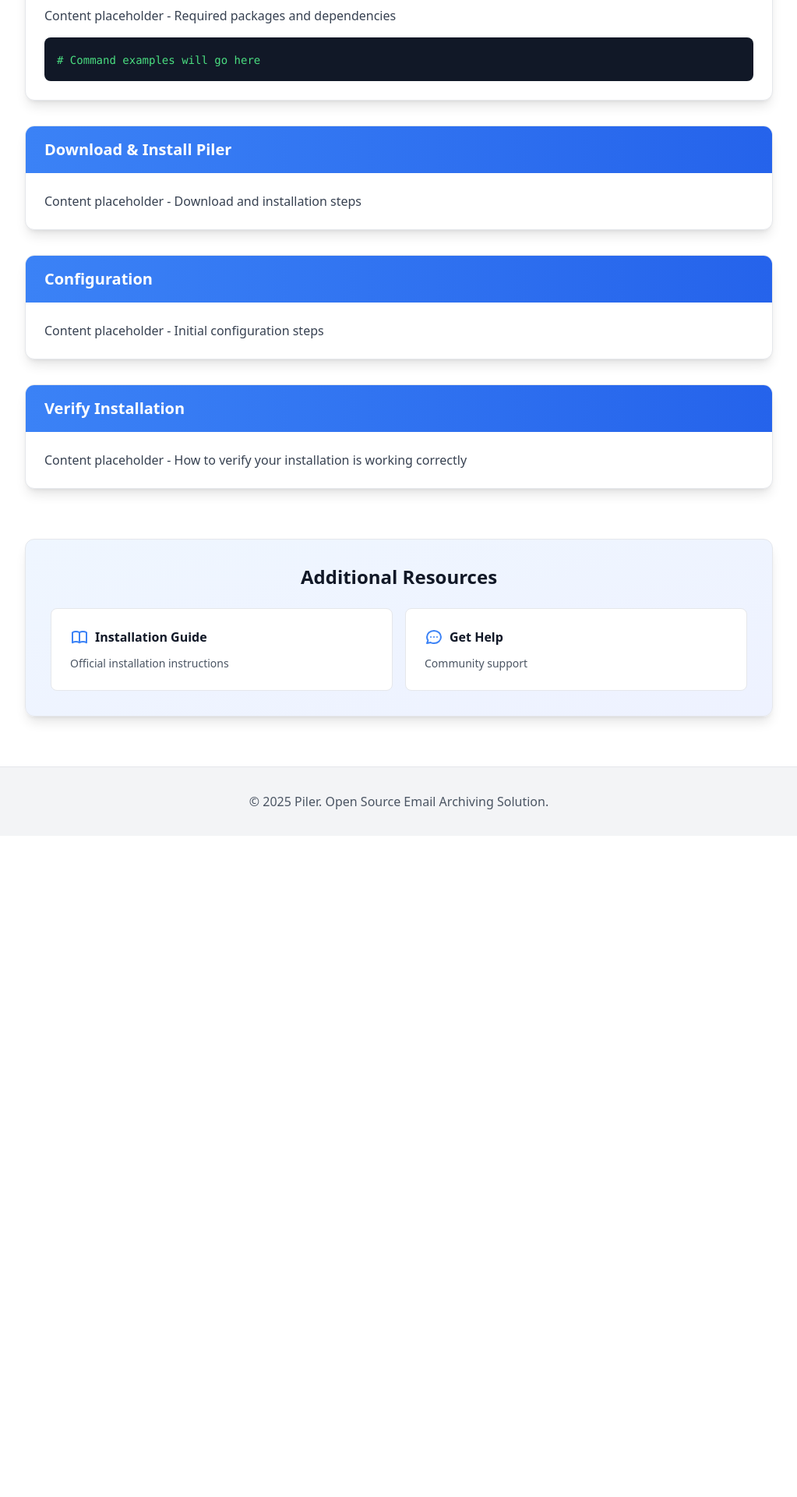
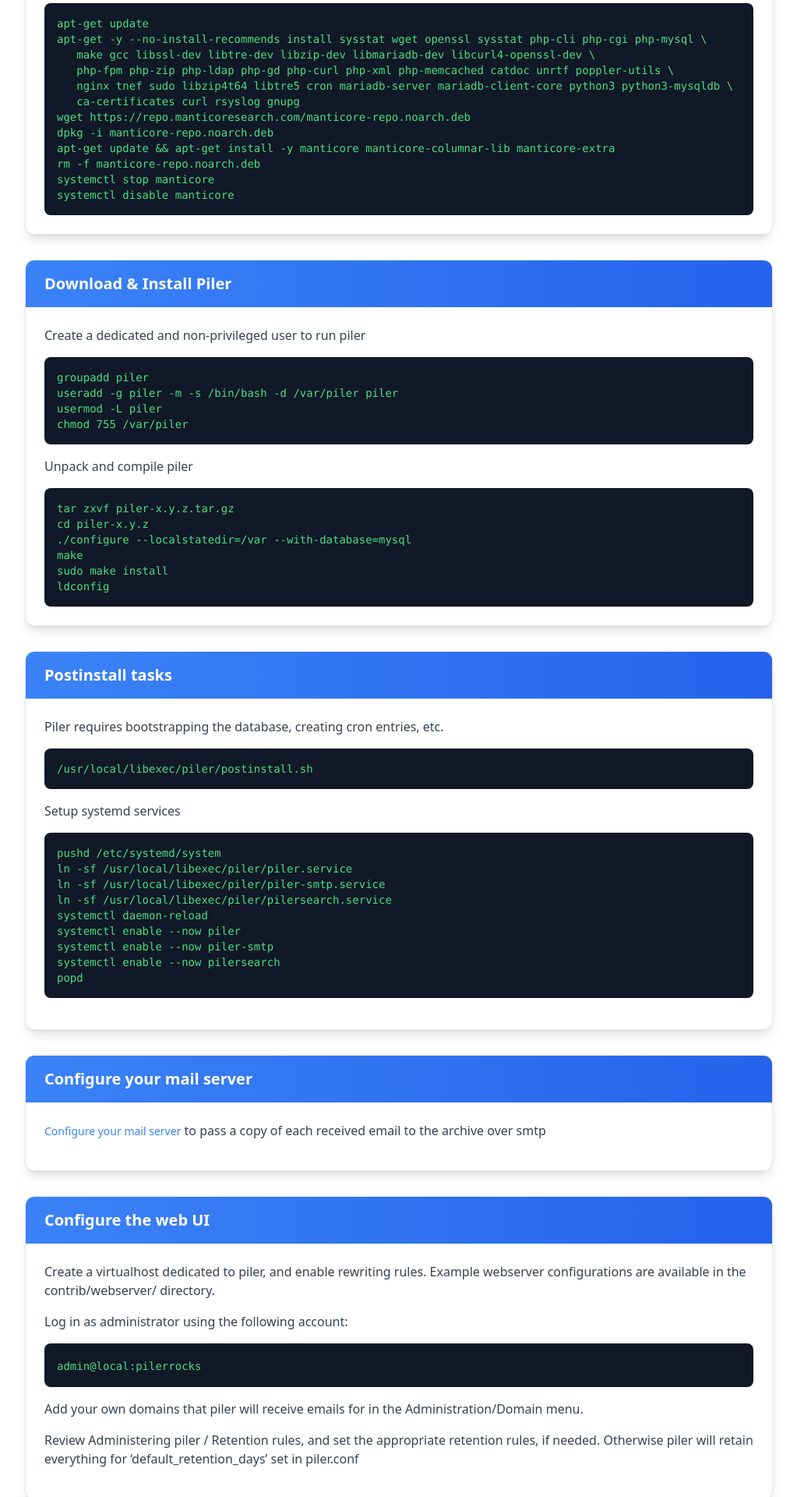
Before and after one commit to jsuto/mailpilerorg-nuxt, a Nuxt app: page /documentation/installation in a window 1280 px wide. Shown: the part 780-2700 px from the top of the page at 78% size, without its empty margins (128-1151 px from the left). Before the commit the page ends 1852 px from the top, so only its background shows below. Built offline with nearby package versions, Linux system fonts and the light colour scheme.

Commit message:
Added installation page
Signed-off-by: Janos SUTO <sj@acts.hu>

```diff
--- a/pages/documentation/installation.vue
+++ b/pages/documentation/installation.vue
@@ -24,16 +24,6 @@
     <section class="py-16 bg-white dark:bg-gray-900">
       <div class="max-w-5xl mx-auto px-4 sm:px-6 lg:px-8">
 
-        <!-- Introduction -->
-        <div class="mb-16">
-          <div class="prose prose-lg dark:prose-invert max-w-none">
-            <p class="text-lg text-gray-700 dark:text-gray-300 text-center mb-8">
-              Documentation content coming soon. This page will provide complete installation instructions for Piler.
-            </p>
-          </div>
-        </div>
-
-        <!-- Placeholder Sections -->
         <div class="space-y-8">
 
           <!-- System Requirements -->
@@ -42,7 +32,9 @@
               <h3 class="text-xl font-bold text-white">System Requirements</h3>
             </div>
             <div class="p-6">
-              <p class="text-gray-700 dark:text-gray-300">Content placeholder - Minimum hardware and software requirements</p>
+              <p class="text-gray-700 dark:text-gray-300">2+ CPU cores</p>
+              <p class="text-gray-700 dark:text-gray-300">2+ GB memory</p>
+              <p class="text-gray-700 dark:text-gray-300">200+ GB disk</p>
             </div>
           </div>
 
@@ -54,38 +46,114 @@
             <div class="p-6">
               <p class="text-gray-700 dark:text-gray-300 mb-4">Content placeholder - Required packages and dependencies</p>
               <div class="bg-gray-900 dark:bg-gray-950 rounded-lg p-4">
-                <code class="text-green-400 text-sm font-mono"># Command examples will go here</code>
+                <code class="text-green-400 text-sm font-mono">
+		  <p>apt-get update</p>
+                  <p>apt-get -y --no-install-recommends install sysstat wget openssl sysstat php-cli php-cgi php-mysql \</p>
+                  <p>&nbsp;&nbsp;&nbsp;make gcc libssl-dev libtre-dev libzip-dev libmariadb-dev libcurl4-openssl-dev \</p>
+                  <p>&nbsp;&nbsp;&nbsp;php-fpm php-zip php-ldap php-gd php-curl php-xml php-memcached catdoc unrtf poppler-utils \</p>
+                  <p>&nbsp;&nbsp;&nbsp;nginx tnef sudo libzip4t64 libtre5 cron mariadb-server mariadb-client-core python3 python3-mysqldb \</p>
+                  <p>&nbsp;&nbsp;&nbsp;ca-certificates curl rsyslog gnupg</p>
+
+		  <p>wget https://repo.manticoresearch.com/manticore-repo.noarch.deb</p>
+		  <p>dpkg -i manticore-repo.noarch.deb</p>
+		  <p>apt-get update && apt-get install -y manticore manticore-columnar-lib manticore-extra</p>
+	   	  <p>rm -f manticore-repo.noarch.deb</p>
+		  <p>systemctl stop manticore</p>
+		  <p>systemctl disable manticore</p>
+                </code>
               </div>
             </div>
           </div>
 
-          <!-- Download & Install -->
           <div class="bg-white dark:bg-gray-800 rounded-xl shadow-lg border border-gray-200 dark:border-gray-700 overflow-hidden">
             <div class="bg-gradient-to-r from-blue-500 to-blue-600 dark:from-blue-600 dark:to-blue-700 px-6 py-4">
               <h3 class="text-xl font-bold text-white">Download & Install Piler</h3>
             </div>
             <div class="p-6">
-              <p class="text-gray-700 dark:text-gray-300">Content placeholder - Download and installation steps</p>
+              <p class="text-gray-700 dark:text-gray-300 mb-4">Create a dedicated and non-privileged user to run piler</p>
+              <div class="bg-gray-900 dark:bg-gray-950 rounded-lg mb-4 p-4">
+	        <code class="text-green-400 text-sm font-mono">
+		  <p>groupadd piler</p>
+                  <p>useradd -g piler -m -s /bin/bash -d /var/piler piler</p>
+                  <p>usermod -L piler</p>
+                  <p>chmod 755 /var/piler</p>
+	        </code>
+              </div>
+
+              <p class="text-gray-700 dark:text-gray-300 mb-4">Unpack and compile piler</p>
+              <div class="bg-gray-900 dark:bg-gray-950 rounded-lg p-4">
+                <code class="text-green-400 text-sm font-mono">
+                  <p>tar zxvf piler-x.y.z.tar.gz</p>
+                  <p>cd piler-x.y.z</p>
+                  <p>./configure --localstatedir=/var --with-database=mysql</p>
+                  <p>make</p>
+                  <p>sudo make install</p>
+                  <p>ldconfig</p>
+                </code>
+              </div>
+
             </div>
           </div>
 
-          <!-- Configuration -->
           <div class="bg-white dark:bg-gray-800 rounded-xl shadow-lg border border-gray-200 dark:border-gray-700 overflow-hidden">
             <div class="bg-gradient-to-r from-blue-500 to-blue-600 dark:from-blue-600 dark:to-blue-700 px-6 py-4">
-              <h3 class="text-xl font-bold text-white">Configuration</h3>
+              <h3 class="text-xl font-bold text-white">Postinstall tasks</h3>
             </div>
             <div class="p-6">
-              <p class="text-gray-700 dark:text-gray-300">Content placeholder - Initial configuration steps</p>
+              <p class="text-gray-700 dark:text-gray-300">Piler requires bootstrapping the database, creating cron entries, etc.</p>
+              <div class="bg-gray-900 dark:bg-gray-950 rounded-lg mt-4 mb-4 p-4">
+                <code class="text-green-400 text-sm font-mono">
+                  <p>/usr/local/libexec/piler/postinstall.sh</p>
+                </code>
+              </div>
+
+              <p class="text-gray-700 dark:text-gray-300">Setup systemd services</p>
+              <div class="bg-gray-900 dark:bg-gray-950 rounded-lg mt-4 mb-4 p-4">
+                <code class="text-green-400 text-sm font-mono">
+                  <p>pushd /etc/systemd/system</p>
+                  <p>ln -sf /usr/local/libexec/piler/piler.service</p>
+                  <p>ln -sf /usr/local/libexec/piler/piler-smtp.service</p>
+                  <p>ln -sf /usr/local/libexec/piler/pilersearch.service</p>
+                  <p>systemctl daemon-reload</p>
+                  <p>systemctl enable --now piler</p>
+                  <p>systemctl enable --now piler-smtp</p>
+                  <p>systemctl enable --now pilersearch</p>
+		  <p>popd</p>
+                </code>
+              </div>
+
             </div>
           </div>
 
-          <!-- Verify Installation -->
           <div class="bg-white dark:bg-gray-800 rounded-xl shadow-lg border border-gray-200 dark:border-gray-700 overflow-hidden">
             <div class="bg-gradient-to-r from-blue-500 to-blue-600 dark:from-blue-600 dark:to-blue-700 px-6 py-4">
-              <h3 class="text-xl font-bold text-white">Verify Installation</h3>
+              <h3 class="text-xl font-bold text-white">Configure your mail server</h3>
             </div>
             <div class="p-6">
-              <p class="text-gray-700 dark:text-gray-300">Content placeholder - How to verify your installation is working correctly</p>
+              <p class="text-gray-700 dark:text-gray-300">
+		<NuxtLink to="/documentation/configure-mail-server" class="text-primary-light dark:text-primary-dark hover:underline mb-4 inline-flex items-center text-sm font-medium">
+        	  Configure your mail server
+        	</NuxtLink> to pass a copy of each received email to the archive over smtp
+              </p>
+            </div>
+          </div>
+
+          <div class="bg-white dark:bg-gray-800 rounded-xl shadow-lg border border-gray-200 dark:border-gray-700 overflow-hidden">
+            <div class="bg-gradient-to-r from-blue-500 to-blue-600 dark:from-blue-600 dark:to-blue-700 px-6 py-4">
+              <h3 class="text-xl font-bold text-white">Configure the web UI</h3>
+            </div>
+            <div class="p-6">
+              <p class="text-gray-700 dark:text-gray-300 mb-4">Create a virtualhost dedicated to piler, and enable rewriting rules. Example webserver configurations are available in the contrib/webserver/ directory.</p>
+
+	      <p class="text-gray-700 dark:text-gray-300 mb-4">Log in as administrator using the following account:</p>
+              <div class="bg-gray-900 dark:bg-gray-950 rounded-lg mt-4 mb-4 p-4">
+                <code class="text-green-400 text-sm font-mono">admin@local:pilerrocks</code>
+              </div>
+
+              <p class="text-gray-700 dark:text-gray-300 mb-4">Add your own domains that piler will receive emails for in the Administration/Domain menu.</p>
+
+              <p class="text-gray-700 dark:text-gray-300 mb-4">Review Administering piler / Retention rules, and set the appropriate retention rules, if needed. Otherwise piler will retain everything for ‘default_retention_days’ set in piler.conf</p>
+
             </div>
           </div>
 
@@ -96,16 +164,7 @@
           <h3 class="text-2xl font-bold text-gray-900 dark:text-white mb-6 text-center">
             Additional Resources
           </h3>
-          <div class="grid md:grid-cols-2 gap-4">
-            <a href="https://www.mailpiler.org/wiki/current:installation" target="_blank" rel="noopener noreferrer" class="block bg-white dark:bg-gray-800 rounded-lg p-6 hover:shadow-md transition-shadow border border-gray-200 dark:border-gray-700">
-              <div class="flex items-center mb-3">
-                <svg class="h-6 w-6 text-primary-light dark:text-primary-dark mr-2" fill="none" viewBox="0 0 24 24" stroke="currentColor">
-                  <path stroke-linecap="round" stroke-linejoin="round" stroke-width="2" d="M12 6.253v13m0-13C10.832 5.477 9.246 5 7.5 5S4.168 5.477 3 6.253v13C4.168 18.477 5.754 18 7.5 18s3.332.477 4.5 1.253m0-13C13.168 5.477 14.754 5 16.5 5c1.747 0 3.332.477 4.5 1.253v13C19.832 18.477 18.247 18 16.5 18c-1.746 0-3.332.477-4.5 1.253" />
-                </svg>
-                <span class="font-semibold text-gray-900 dark:text-white">Installation Guide</span>
-              </div>
-              <p class="text-sm text-gray-600 dark:text-gray-400">Official installation instructions</p>
-            </a>
+          <div class="grid md:grid-cols-1 gap-4">
             <a href="https://github.com/jsuto/piler/issues" target="_blank" rel="noopener noreferrer" class="block bg-white dark:bg-gray-800 rounded-lg p-6 hover:shadow-md transition-shadow border border-gray-200 dark:border-gray-700">
               <div class="flex items-center mb-3">
                 <svg class="h-6 w-6 text-primary-light dark:text-primary-dark mr-2" fill="none" viewBox="0 0 24 24" stroke="currentColor">
```
